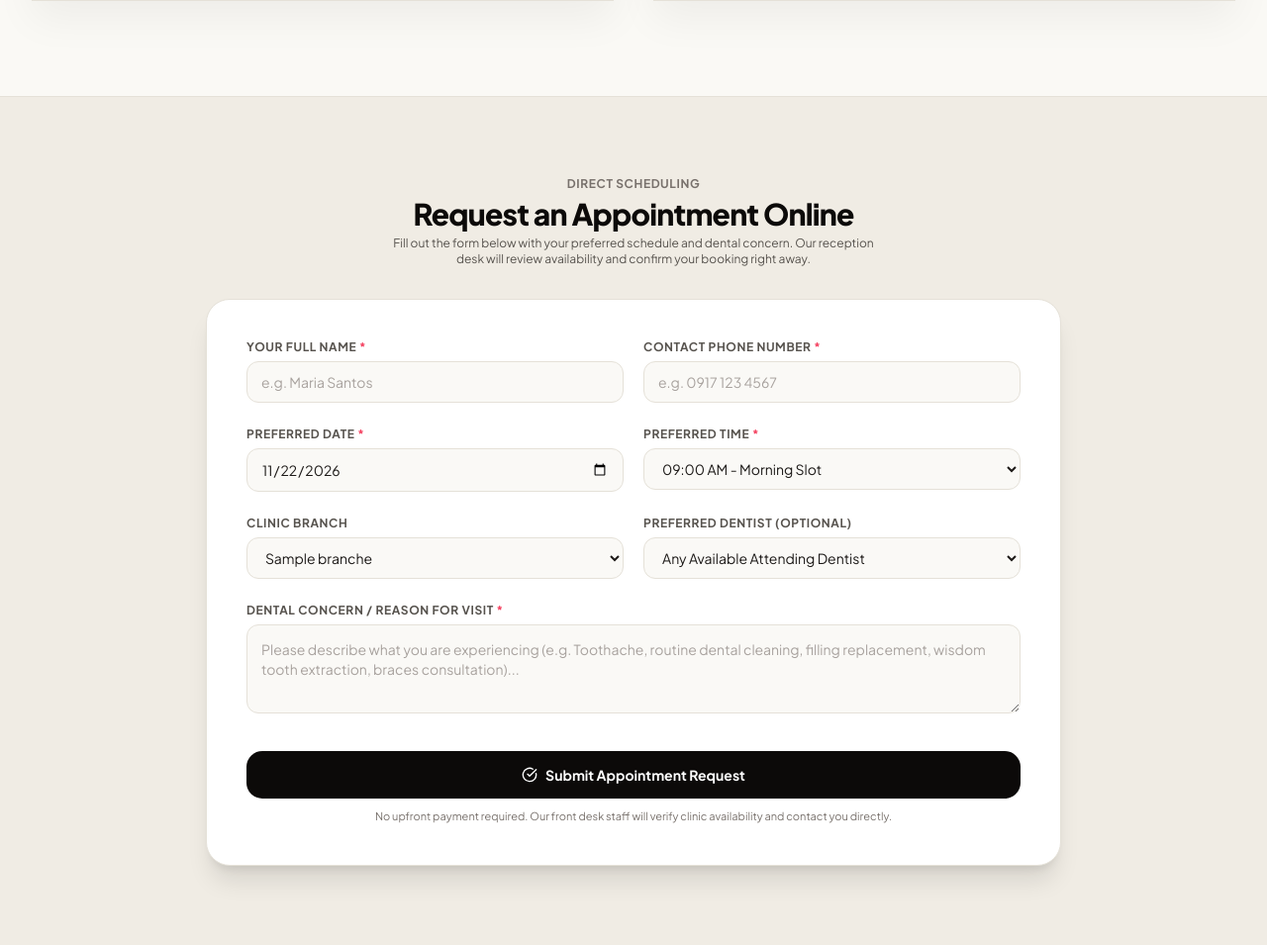
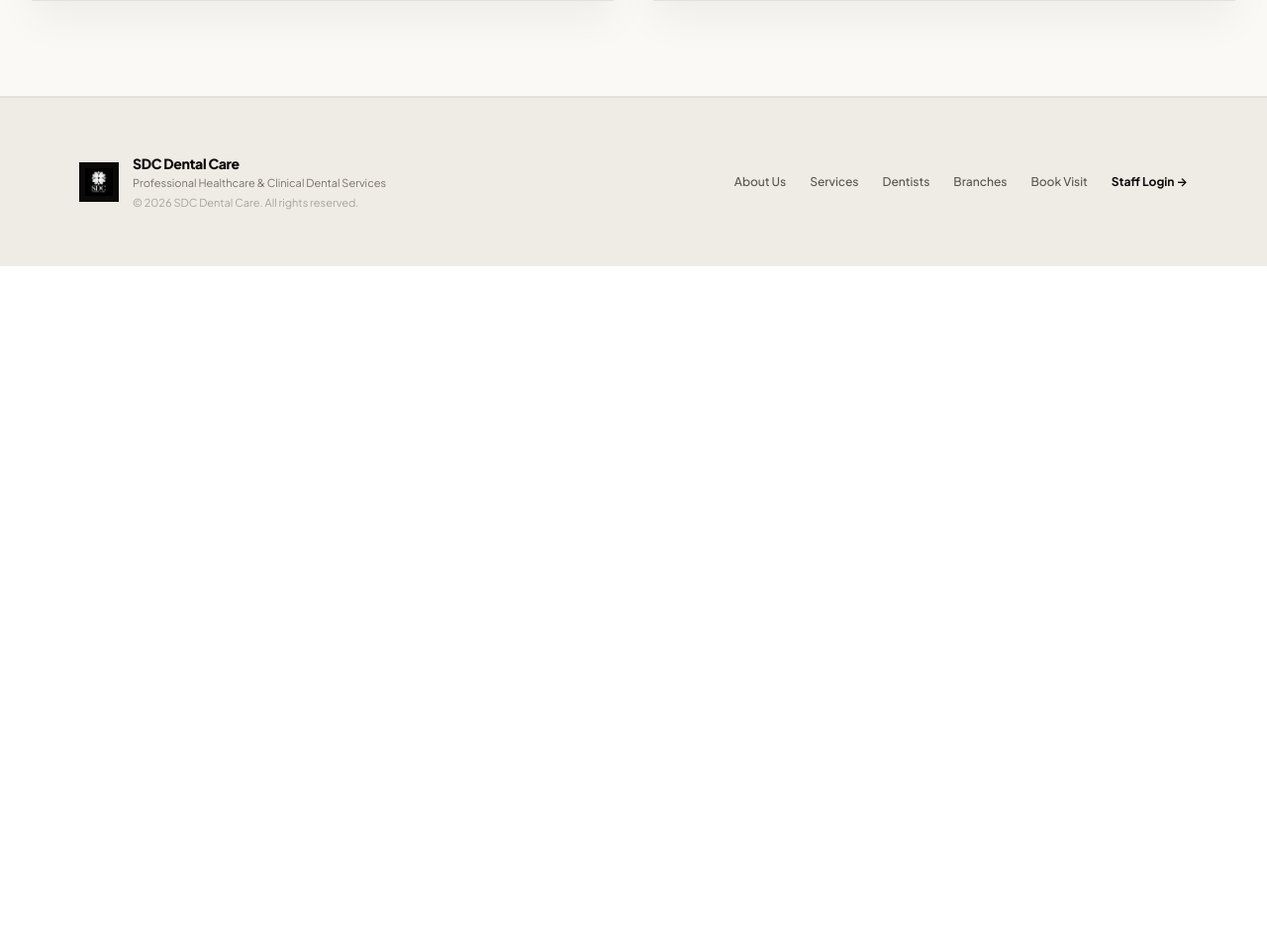
Before and after one commit to haaalery/sdc-dental-clinic, a PHP site: page / in a window 1280 px wide. Shown: the part 4853-5808 px from the top of the page at 99% size. After the commit the page ends 5122 px from the top, so only its background shows below. Run offline with PHP 8.4, Linux system fonts and the light colour scheme; tables that the repository leaves empty hold one stand-in row (values such as "Sample post"); some libraries are stand-ins or nearby versions; some web fonts are replaced.

Commit message:
Convert online appointment booking form into sharp architectural pop-up modal

```diff
--- a/views/portal/landing.php
+++ b/views/portal/landing.php
@@ -196,7 +196,7 @@ $currentUser = Session::user();
                     </a>
                 <?php endif; ?>
 
-                <a href="#booking-form"
+                <a href="#booking-form" onclick="openBookingModal(event)"
                     class="inline-flex items-center space-x-2 px-5 py-2.5 bg-black hover:bg-stone-800 text-white text-xs font-bold uppercase tracking-wider rounded-none shadow-xs transition">
                     <i data-lucide="calendar" class="w-3.5 h-3.5"></i>
                     <span>Book Appointment</span>
@@ -373,7 +373,7 @@ $currentUser = Session::user();
                         <span class="text-[10px] font-mono text-stone-400 uppercase tracking-wider">
                             Class-B Sterile Suites
                         </span>
-                        <a href="#booking-form"
+                        <a href="#booking-form" onclick="openBookingModal(event)"
                             class="inline-flex items-center space-x-1.5 text-[11px] font-black uppercase tracking-[0.18em] text-white hover:text-emerald-400 transition group/cta rounded-none">
                             <span>Book Now</span>
                             <i data-lucide="arrow-right"
@@ -1300,68 +1300,89 @@ $currentUser = Session::user();
         </div>
     </section>
 
-    <!-- Online Appointment Booking Form (Warm Linen Surface) -->
-    <section id="booking-form" class="py-20 bg-[#F0ECE4] border-b border-[#E5E1D8]">
-        <div class="max-w-4xl mx-auto px-4">
-            <div class="text-center mb-8">
-                <span class="text-xs uppercase font-bold tracking-wider text-stone-500 block mb-1">Direct
-                    Scheduling</span>
-                <h3 class="text-2xl md:text-3xl font-extrabold text-stone-950 tracking-tight">Request an Appointment
-                    Online</h3>
-                <p class="text-xs text-stone-600 mt-1 max-w-lg mx-auto">
-                    Fill out the form below with your preferred schedule and dental concern. Our reception desk will
-                    review availability and confirm your booking right away.
-                </p>
-            </div>
-
-            <?php if ($portalError = Session::flash('portal_error')): ?>
-                <div
-                    class="mb-6 p-4 rounded-xl bg-rose-50 border border-rose-200 text-rose-700 text-xs font-semibold flex items-center space-x-2 shadow-2xs">
-                    <i data-lucide="alert-circle" class="w-4 h-4 text-rose-500 flex-shrink-0"></i>
-                    <span><?= htmlspecialchars($portalError) ?></span>
-                </div>
-            <?php endif; ?>
-
-            <div class="bg-white rounded-3xl p-6 md:p-10 border border-[#E5E1D8] shadow-xl text-stone-800">
-                <form action="<?= BASE_URL ?>/index.php?page=portal_submit" method="POST" class="space-y-6">
+    <!-- Online Appointment Booking Pop-Up Modal (Architectural Editorial Design — Zero Round Borders) -->
+    <?php $portalError = Session::flash('portal_error'); ?>
+    <div id="bookingModal"
+        onclick="if(event.target === this) closeBookingModal()"
+        class="fixed inset-0 z-[75] flex items-center justify-center bg-black/80 backdrop-blur-sm p-3 sm:p-6 hidden opacity-0 transition-opacity duration-300 select-none">
+
+        <div id="bookingModalContainer"
+            class="bg-white text-stone-900 rounded-none overflow-hidden shadow-2xl max-w-3xl w-full max-h-[92vh] flex flex-col border border-stone-950 transform scale-95 transition-transform duration-300">
+
+            <!-- Top Architectural Modal Bar -->
+            <div class="flex items-center justify-between border-b border-[#E5E1D8] px-6 sm:px-8 py-4 bg-[#F7F6F2] flex-shrink-0">
+                <div class="flex items-center space-x-2.5">
+                    <span class="px-2 py-0.5 bg-black text-white font-mono text-[9px] font-black uppercase tracking-[0.2em] rounded-none">
+                        DIRECT SCHEDULING
+                    </span>
+                    <span class="text-[10px] font-mono uppercase tracking-[0.2em] text-stone-500 font-bold hidden sm:inline">
+                        // ONLINE APPOINTMENT
+                    </span>
+                </div>
+                <button type="button" onclick="closeBookingModal()"
+                    class="text-stone-500 hover:text-stone-950 font-mono font-bold uppercase tracking-widest text-xs flex items-center space-x-1 transition cursor-pointer">
+                    <span>Close [✕]</span>
+                </button>
+            </div>
+
+            <!-- Scrollable Form Body -->
+            <div class="p-6 sm:p-10 overflow-y-auto flex-1 bg-white">
+                <div class="mb-7">
+                    <h3 class="text-2xl sm:text-3xl font-extrabold text-stone-950 tracking-tight">
+                        Request an Appointment Online<span class="font-serif italic font-normal text-stone-500">.</span>
+                    </h3>
+                    <div class="w-6 h-[1.5px] bg-stone-400 mt-3 mb-2.5"></div>
+                    <p class="text-xs text-stone-600 leading-relaxed max-w-xl">
+                        Fill out the form below with your preferred schedule and dental concern. Our reception desk will review availability and confirm your booking right away.
+                    </p>
+                </div>
+
+                <?php if ($portalError): ?>
+                    <div class="mb-6 p-4 rounded-none bg-rose-50 border border-rose-300 text-rose-700 text-xs font-semibold flex items-center space-x-2">
+                        <i data-lucide="alert-circle" class="w-4 h-4 text-rose-500 flex-shrink-0"></i>
+                        <span><?= htmlspecialchars($portalError) ?></span>
+                    </div>
+                <?php endif; ?>
+
+                <form action="<?= BASE_URL ?>/index.php?page=portal_submit" method="POST" class="space-y-5">
                     <div class="grid grid-cols-1 md:grid-cols-2 gap-5">
                         <!-- Patient Full Name -->
                         <div>
-                            <label class="block text-xs font-bold uppercase tracking-wider text-stone-600 mb-1.5">
+                            <label class="block text-[10px] font-mono font-bold uppercase tracking-[0.18em] text-stone-600 mb-1.5">
                                 Your Full Name <span class="text-rose-500">*</span>
                             </label>
-                            <input type="text" name="name" required placeholder="e.g. Maria Santos"
-                                class="w-full px-3.5 py-2.5 bg-[#FAF9F6] border border-[#E5E1D8] rounded-xl text-sm text-stone-900 placeholder-stone-400 focus:bg-white focus:outline-none focus:ring-2 focus:ring-stone-900 focus:border-stone-900 transition">
+                            <input type="text" name="name" id="inpBookingName" required placeholder="e.g. Maria Santos"
+                                class="w-full px-3.5 py-2.5 bg-[#FAF9F5] border border-[#DCD7CC] rounded-none text-sm text-stone-900 placeholder-stone-400 focus:bg-white focus:outline-none focus:border-stone-950 transition">
                         </div>
 
                         <!-- Phone Number -->
                         <div>
-                            <label class="block text-xs font-bold uppercase tracking-wider text-stone-600 mb-1.5">
+                            <label class="block text-[10px] font-mono font-bold uppercase tracking-[0.18em] text-stone-600 mb-1.5">
                                 Contact Phone Number <span class="text-rose-500">*</span>
                             </label>
                             <input type="tel" name="phone" required placeholder="e.g. 0917 123 4567"
-                                class="w-full px-3.5 py-2.5 bg-[#FAF9F6] border border-[#E5E1D8] rounded-xl text-sm text-stone-900 placeholder-stone-400 focus:bg-white focus:outline-none focus:ring-2 focus:ring-stone-900 focus:border-stone-900 transition">
+                                class="w-full px-3.5 py-2.5 bg-[#FAF9F5] border border-[#DCD7CC] rounded-none text-sm text-stone-900 placeholder-stone-400 focus:bg-white focus:outline-none focus:border-stone-950 transition">
                         </div>
                     </div>
 
                     <div class="grid grid-cols-1 md:grid-cols-2 gap-5">
                         <!-- Preferred Date -->
                         <div>
-                            <label class="block text-xs font-bold uppercase tracking-wider text-stone-600 mb-1.5">
+                            <label class="block text-[10px] font-mono font-bold uppercase tracking-[0.18em] text-stone-600 mb-1.5">
                                 Preferred Date <span class="text-rose-500">*</span>
                             </label>
                             <input type="date" name="preferred_date" required min="<?= date('Y-m-d') ?>"
                                 value="<?= date('Y-m-d', strtotime('+1 day')) ?>"
-                                class="w-full px-3.5 py-2.5 bg-[#FAF9F6] border border-[#E5E1D8] rounded-xl text-sm text-stone-900 focus:bg-white focus:outline-none focus:ring-2 focus:ring-stone-900 focus:border-stone-900 transition">
+                                class="w-full px-3.5 py-2.5 bg-[#FAF9F5] border border-[#DCD7CC] rounded-none text-sm text-stone-900 focus:bg-white focus:outline-none focus:border-stone-950 transition">
                         </div>
 
                         <!-- Preferred Time Slot -->
                         <div>
-                            <label class="block text-xs font-bold uppercase tracking-wider text-stone-600 mb-1.5">
+                            <label class="block text-[10px] font-mono font-bold uppercase tracking-[0.18em] text-stone-600 mb-1.5">
                                 Preferred Time <span class="text-rose-500">*</span>
                             </label>
                             <select name="preferred_time" required
-                                class="w-full px-3.5 py-2.5 bg-[#FAF9F6] border border-[#E5E1D8] rounded-xl text-sm text-stone-900 focus:bg-white focus:outline-none focus:ring-2 focus:ring-stone-900 focus:border-stone-900 transition">
+                                class="w-full px-3.5 py-2.5 bg-[#FAF9F5] border border-[#DCD7CC] rounded-none text-sm text-stone-900 focus:bg-white focus:outline-none focus:border-stone-950 transition">
                                 <option value="09:00:00">09:00 AM - Morning Slot</option>
                                 <option value="10:00:00">10:00 AM - Morning Slot</option>
                                 <option value="11:00:00">11:00 AM - Morning Slot</option>
@@ -1376,11 +1397,11 @@ $currentUser = Session::user();
                     <div class="grid grid-cols-1 md:grid-cols-2 gap-5">
                         <!-- Branch Selection -->
                         <div>
-                            <label class="block text-xs font-bold uppercase tracking-wider text-stone-600 mb-1.5">
+                            <label class="block text-[10px] font-mono font-bold uppercase tracking-[0.18em] text-stone-600 mb-1.5">
                                 Clinic Branch
                             </label>
                             <select name="branch_id"
-                                class="w-full px-3.5 py-2.5 bg-[#FAF9F6] border border-[#E5E1D8] rounded-xl text-sm text-stone-900 focus:bg-white focus:outline-none focus:ring-2 focus:ring-stone-900 focus:border-stone-900 transition">
+                                class="w-full px-3.5 py-2.5 bg-[#FAF9F5] border border-[#DCD7CC] rounded-none text-sm text-stone-900 focus:bg-white focus:outline-none focus:border-stone-950 transition">
                                 <?php foreach ($branches as $branch): ?>
                                     <option value="<?= $branch['id'] ?>">
                                         <?= htmlspecialchars($branch['branch_name']) ?>
@@ -1391,48 +1412,46 @@ $currentUser = Session::user();
 
                         <!-- Preferred Dentist Selection -->
                         <div>
-                            <label class="block text-xs font-bold uppercase tracking-wider text-stone-600 mb-1.5">
+                            <label class="block text-[10px] font-mono font-bold uppercase tracking-[0.18em] text-stone-600 mb-1.5">
                                 Preferred Dentist (Optional)
                             </label>
                             <select name="preferred_dentist_id"
-                                class="w-full px-3.5 py-2.5 bg-[#FAF9F6] border border-[#E5E1D8] rounded-xl text-sm text-stone-900 focus:bg-white focus:outline-none focus:ring-2 focus:ring-stone-900 focus:border-stone-900 transition">
+                                class="w-full px-3.5 py-2.5 bg-[#FAF9F5] border border-[#DCD7CC] rounded-none text-sm text-stone-900 focus:bg-white focus:outline-none focus:border-stone-950 transition">
                                 <option value="">Any Available Attending Dentist</option>
                                 <?php foreach ($dentists as $d): ?>
                                     <option value="<?= $d['dentist_id'] ?>">
                                         <?= htmlspecialchars($d['full_name']) ?>
-                                        (<?= htmlspecialchars($d['specialization']) ?>)
                                     </option>
                                 <?php endforeach; ?>
                             </select>
                         </div>
                     </div>
 
-                    <!-- Dental Concern (Required by Interview Spec) -->
+                    <!-- Dental Concern -->
                     <div>
-                        <label class="block text-xs font-bold uppercase tracking-wider text-stone-600 mb-1.5">
+                        <label class="block text-[10px] font-mono font-bold uppercase tracking-[0.18em] text-stone-600 mb-1.5">
                             Dental Concern / Reason for Visit <span class="text-rose-500">*</span>
                         </label>
                         <textarea name="dental_concern" id="inpDentalConcern" rows="3" required
                             placeholder="Please describe what you are experiencing (e.g. Toothache, routine dental cleaning, filling replacement, wisdom tooth extraction, braces consultation)..."
-                            class="w-full p-3.5 bg-[#FAF9F6] border border-[#E5E1D8] rounded-xl text-sm text-stone-900 placeholder-stone-400 focus:bg-white focus:outline-none focus:ring-2 focus:ring-stone-900 focus:border-stone-900 transition"></textarea>
+                            class="w-full p-3.5 bg-[#FAF9F5] border border-[#DCD7CC] rounded-none text-sm text-stone-900 placeholder-stone-400 focus:bg-white focus:outline-none focus:border-stone-950 transition"></textarea>
                     </div>
 
                     <!-- Submit Button -->
                     <div class="pt-2">
                         <button type="submit"
-                            class="w-full py-3.5 px-6 bg-stone-950 hover:bg-stone-800 text-white font-bold rounded-2xl shadow-xs transition flex items-center justify-center space-x-2 text-sm">
+                            class="w-full py-4 px-6 bg-stone-950 hover:bg-stone-800 text-white font-mono text-xs font-black uppercase tracking-[0.2em] rounded-none shadow-xs transition flex items-center justify-center space-x-2 cursor-pointer">
                             <i data-lucide="check-circle" class="w-4 h-4"></i>
                             <span>Submit Appointment Request</span>
                         </button>
                         <p class="text-center text-[11px] text-stone-500 mt-2.5">
-                            No upfront payment required. Our front desk staff will verify clinic availability and
-                            contact you directly.
+                            No upfront payment required. Our front desk staff will verify clinic availability and contact you directly.
                         </p>
                     </div>
                 </form>
             </div>
         </div>
-    </section>
+    </div>
 
     <!-- Clinic Footer with Logo (Warm Linen Tone) -->
     <footer class="bg-[#EFECE6] text-stone-600 text-xs py-14 border-t border-[#E5E1D8]">
@@ -1440,7 +1459,7 @@ $currentUser = Session::user();
             <div class="flex items-center space-x-3.5 cursor-pointer select-none" onclick="handleBrandClick(event)"
                 title="Return to top">
                 <div
-                    class="w-10 h-10 rounded-xl bg-stone-950 flex items-center justify-center p-1.5 shadow-xs flex-shrink-0">
+                    class="w-10 h-10 rounded-none bg-stone-950 flex items-center justify-center p-1.5 shadow-xs flex-shrink-0">
                     <img src="<?= BASE_URL ?>/assets/images/logo.png" alt="SDC Logo"
                         class="w-full h-full object-contain">
                 </div>
@@ -1457,7 +1476,7 @@ $currentUser = Session::user();
                 <a href="#services" class="hover:text-stone-950 transition">Services</a>
                 <a href="#dentists" class="hover:text-stone-950 transition">Dentists</a>
                 <a href="#locations" class="hover:text-stone-950 transition">Branches</a>
-                <a href="#booking-form" class="hover:text-stone-950 transition">Book Visit</a>
+                <a href="#booking-form" onclick="openBookingModal(event)" class="hover:text-stone-950 transition">Book Visit</a>
                 <a href="<?= BASE_URL ?>/index.php?page=login"
                     class="text-stone-950 hover:underline font-bold transition">Staff Login &rarr;</a>
             </div>
@@ -1477,11 +1496,56 @@ $currentUser = Session::user();
             });
         }
 
+        function openBookingModal(event) {
+            if (event) event.preventDefault();
+            const modal = document.getElementById('bookingModal');
+            const container = document.getElementById('bookingModalContainer');
+            if (!modal || !container) return;
+
+            modal.classList.remove('hidden');
+            document.body.style.overflow = 'hidden';
+            requestAnimationFrame(() => {
+                modal.classList.remove('opacity-0');
+                container.classList.remove('scale-95');
+                container.classList.add('scale-100');
+            });
+        }
+
+        function closeBookingModal() {
+            const modal = document.getElementById('bookingModal');
+            const container = document.getElementById('bookingModalContainer');
+            if (!modal || !container) return;
+
+            modal.classList.add('opacity-0');
+            container.classList.remove('scale-100');
+            container.classList.add('scale-95');
+            setTimeout(() => {
+                modal.classList.add('hidden');
+                document.body.style.overflow = '';
+            }, 250);
+        }
+
+        document.addEventListener('keydown', (e) => {
+            if (e.key === 'Escape') {
+                const modal = document.getElementById('bookingModal');
+                if (modal && !modal.classList.contains('hidden')) {
+                    closeBookingModal();
+                }
+            }
+        });
+
+        <?php if (!empty($portalError)): ?>
+        document.addEventListener('DOMContentLoaded', () => {
+            openBookingModal();
+        });
+        <?php endif; ?>
+
         function prefillConcern(serviceName) {
+            openBookingModal();
             const el = document.getElementById('inpDentalConcern');
             if (el) {
                 el.value = 'Inquiry / Treatment request for: ' + serviceName;
-                el.focus();
+                setTimeout(() => el.focus(), 260);
             }
         }
 
```
